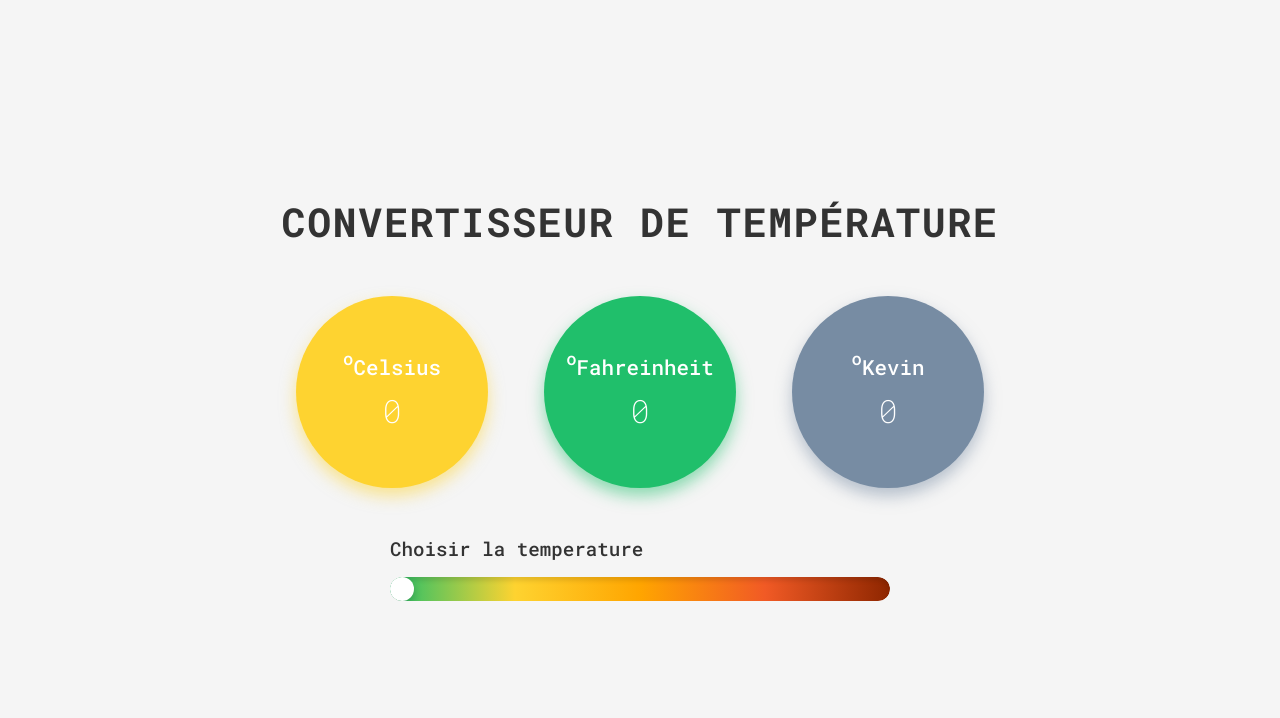
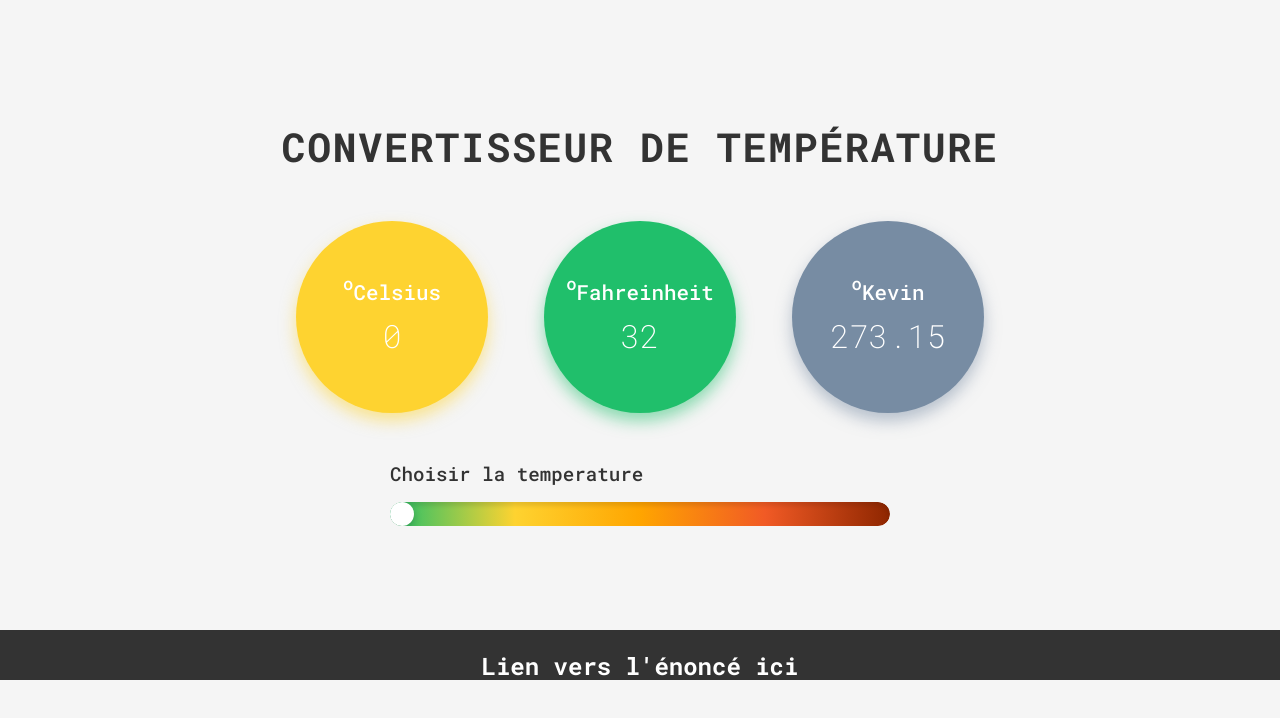
Before and after one commit to romyklk/Convertisseur-de-temperature, a plain HTML site: page index.html in a window 1280 px wide. Drawn offline with Linux system fonts and the light colour scheme.

Commit message:
📦 NEW: DOM 2

```diff
--- a/assets/css/style.css
+++ b/assets/css/style.css
@@ -12,6 +12,7 @@
 html {
     font-family: 'Roboto Mono', monospace;
     font-size: 16px;
+    height: 100vh;
 }
 
 body {
@@ -21,6 +22,7 @@ body {
     align-items: center;
     min-height: 100vh;
     background-color: #f5f5f5;
+    text-wrap: balance;
 }
 
 h1 {
@@ -31,6 +33,7 @@ h1 {
     margin-bottom: 3rem;
     color: #333;
     animation: fadeIn 0.5s ease-in-out;
+    text-align: center;
 }
 
 .container {
@@ -125,7 +128,7 @@ input[type="range"] {
 
 input[type="range"]::-webkit-slider-runnable-track {
     height: 1.5rem;
-        background: linear-gradient(to right, #20bf6b, #fed330, #ffa500, #f15a25, #8e2600);
+    background: linear-gradient(to right, #20bf6b, #fed330, #ffa500, #f15a25, #8e2600);
     border-radius: 0.75rem;
     box-shadow: inset 0 0.25rem 0.25rem rgba(0, 0, 0, 0.1);
 }
@@ -239,3 +242,27 @@ label {
         font-size: 1rem;
     }
 }
+
+footer{
+    width: 100%;
+    height: 50px;
+    padding: 20px 0;
+    background-color: #333;
+    align-content: center;
+    text-align: center;
+    margin-top: 100px;
+    color: #fff;
+}
+
+footer a{
+    color: #fff;
+    text-decoration: none;
+}
+
+footer a:hover{
+    color: #fed330;
+}
+
+footer h2{
+    font-size: 24px;
+}
--- a/assets/js/script.js
+++ b/assets/js/script.js
@@ -0,0 +1,35 @@
+//Déclaration des variables
+
+let celsius = document.querySelector('.celsius p');
+let kelvin = document.querySelector('.kelvin p');
+let fahrenheit = document.querySelector('.fahrenheit p');
+
+function getKelvinTemp(temp) {
+    return Number(temp) + 273.15;
+}
+
+function getFahrenheitTemp(temp) {
+    return Number(temp) * 9 / 5 + 32;
+}
+
+function reset(temp) {
+    kelvin.textContent = getKelvinTemp(temp);
+    fahrenheit.textContent = getFahrenheitTemp(temp);
+}
+
+let temp = document.querySelector('#temp');
+
+window.addEventListener('DOMContentLoaded', function () {
+    reset(temp.value);
+})
+
+temp.addEventListener('input', function () {
+    let tmp = this.value;
+    console.log(tmp);
+    celsius.textContent = tmp;
+    kelvin.textContent = getKelvinTemp(tmp);
+    fahrenheit.textContent = getFahrenheitTemp(tmp);
+
+    //Si le température est supérieure à 50°C Alors changer le contenu du h1
+
+})
--- a/index.html
+++ b/index.html
@@ -28,6 +28,10 @@
         <label for="temp">Choisir la temperature</label>
         <input type="range" min="0" max="100" id="temp" value="0">
     </form>
+
+    <footer>
+        <h2>Lien vers l'énoncé <a href="https://js-challenge.notion.site/1-convertisseur-de-temp-rature-137ba693b77f803490fcfceafee71622" target="_blank">ici</a></h2>
+    </footer>
 </body>
 
 </html>
```
